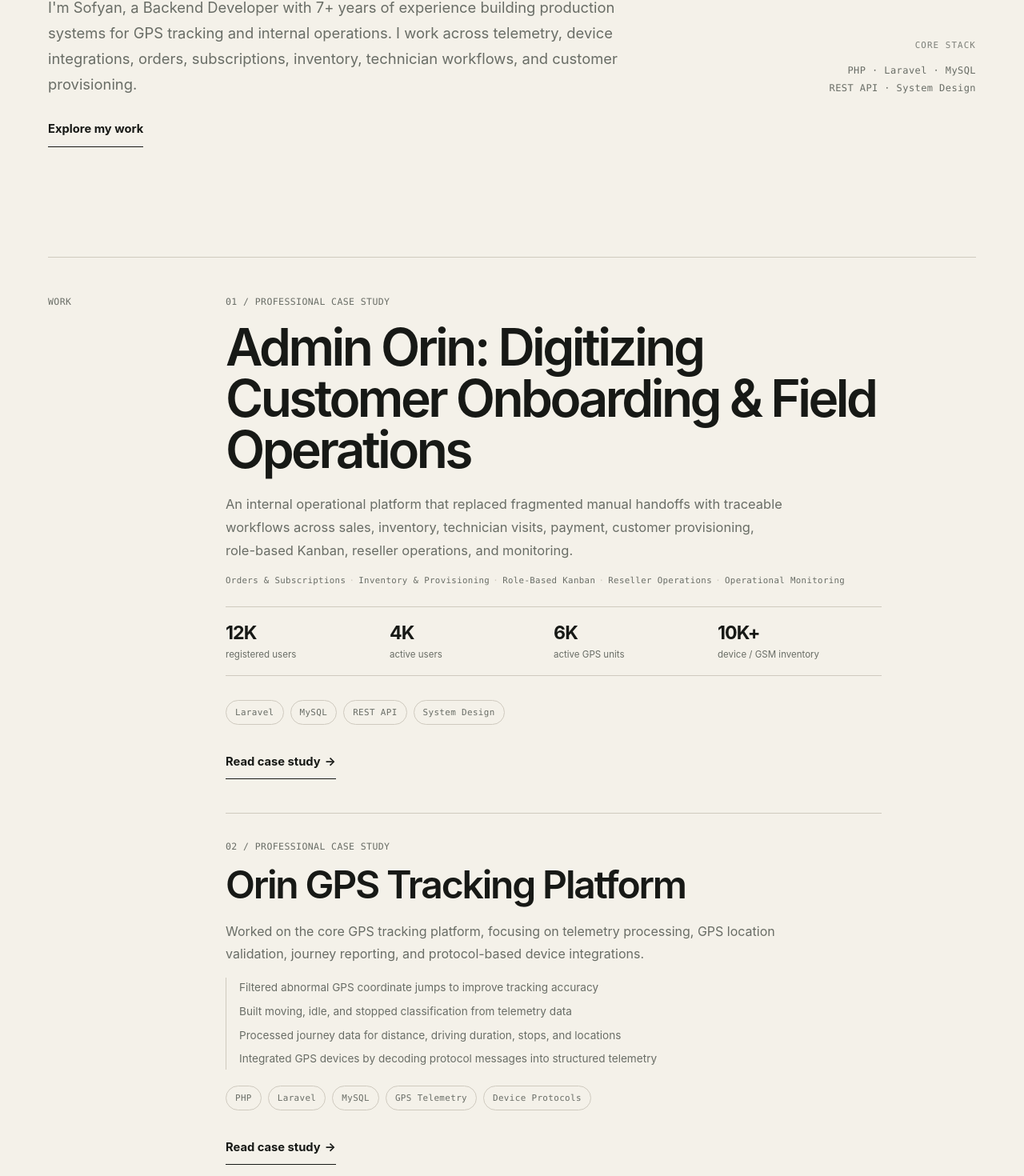
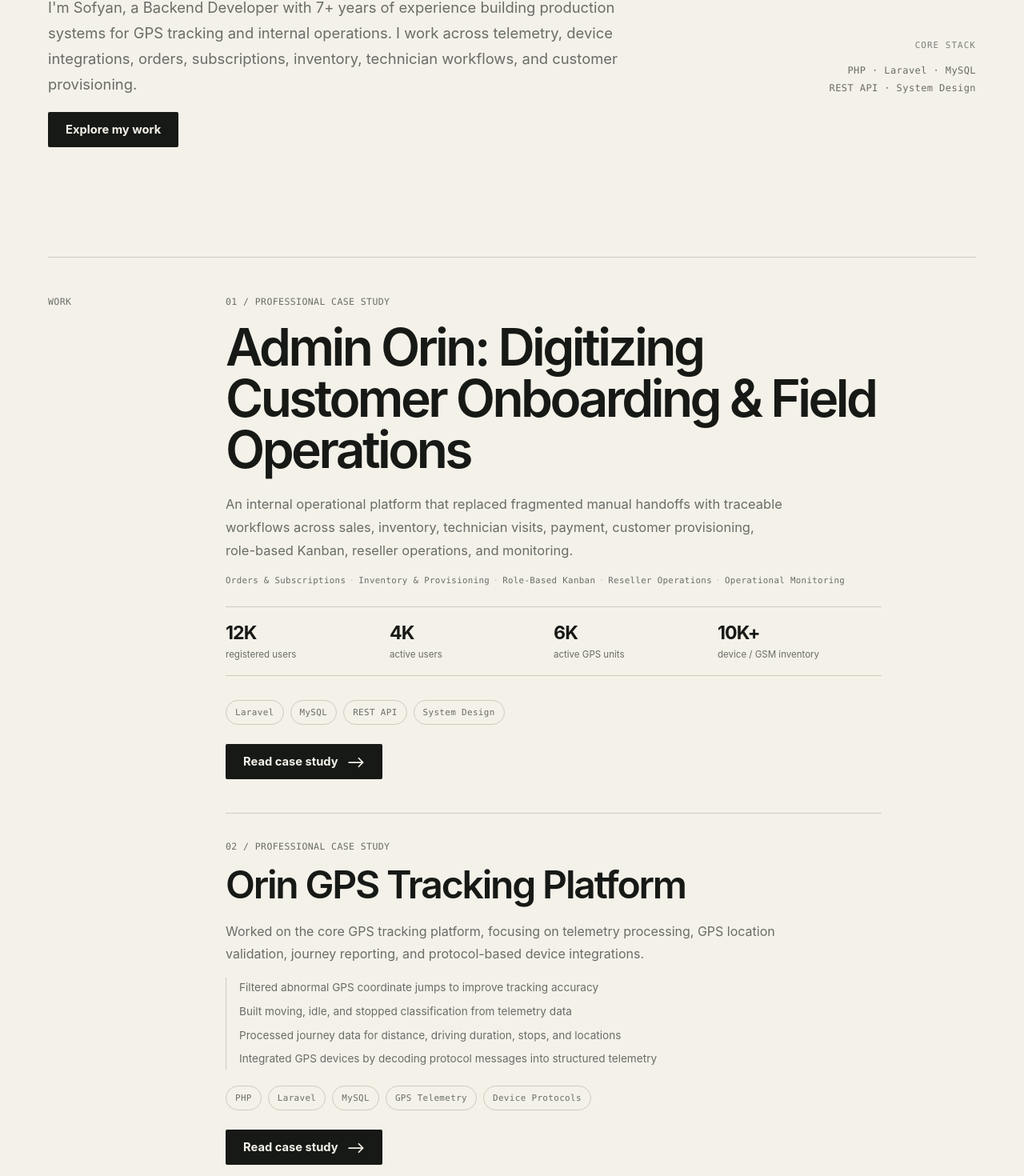
Before and after one commit to sfyn-project/sofyan-portfolio, a React (Vite) app: page / in a window 1280 px wide. Shown: the part 432-1902 px from the top of the page at 80% size. Built offline with nearby package versions, Linux system fonts and the light colour scheme.

Commit message:
modified arrow icon

```diff
--- a/index.html
+++ b/index.html
@@ -4,6 +4,45 @@
     <meta charset="UTF-8" />
     <meta name="viewport" content="width=device-width, initial-scale=1.0, viewport-fit=cover" />
     <meta name="description" content="Sofyan Syahri Huzaini — Backend Developer with 7+ years of experience building production systems with PHP, Laravel, MySQL, REST APIs, GPS telemetry, and operational workflows." />
+
+    <meta property="og:type" content="website" />
+    <meta property="og:url" content="https://sofyanhuzaini.vercel.app/" />
+
+    <meta
+      property="og:title"
+      content="Sofyan Syahri Huzaini — Backend Developer"
+    />
+
+    <meta
+      property="og:description"
+      content="Portfolio showcasing my backend engineering experience, including Admin Orin, GPS telemetry and device integrations, and selected personal projects."
+    />
+
+    <meta
+      property="og:image"
+      content="https://sofyanhuzaini.vercel.app/og-image.png"
+    />
+
+    <meta property="og:image:width" content="1200" />
+    <meta property="og:image:height" content="630" />
+
+    <meta name="twitter:card" content="summary_large_image" />
+
+    <meta
+      name="twitter:title"
+      content="Sofyan Syahri Huzaini — Backend Developer"
+    />
+
+    <meta
+      name="twitter:description"
+      content="Portfolio showcasing my backend engineering experience, including Admin Orin, GPS telemetry and device integrations, and selected personal projects."
+    />
+
+    <meta
+      name="twitter:image"
+      content="https://sofyanhuzaini.vercel.app/og-image.png"
+    />
+
     <meta name="theme-color" content="#f4f1e9" />
     <link rel="icon" type="image/png" href="/favicon.png" />
     <title>Sofyan Syahri Huzaini — Backend Developer</title>
--- /dev/null
+++ b/src/components/ArrowIcon.jsx
@@ -0,0 +1,7 @@
+export default function ArrowIcon() {
+  return (
+    <svg width="21" height="14" viewBox="0 0 18 12" fill="none" aria-hidden="true" focusable="false">
+      <path d="M1 6h15M11.5 1.5L16 6l-4.5 4.5" stroke="currentColor" strokeWidth="1.5" strokeLinecap="round" strokeLinejoin="round" />
+    </svg>
+  )
+}
--- a/src/components/Navbar.jsx
+++ b/src/components/Navbar.jsx
@@ -1,5 +1,5 @@
 import { useEffect, useState } from 'react'
-import { Link, useLocation } from 'react-router-dom'
+import { Link, useLocation, useNavigate } from 'react-router-dom'
 import { site } from '../data/site'
 import ThemeToggle from './ThemeToggle'
 
@@ -49,6 +49,7 @@ function SectionLink({ hash, onHome, ...rest }) {
 
 export default function Navbar() {
   const location = useLocation()
+  const navigate = useNavigate()
   const onHome = location.pathname === '/'
   const [scrolled, setScrolled] = useState(false)
   const [activeSection, setActiveSection] = useState('')
@@ -101,11 +102,13 @@ export default function Navbar() {
             className="brand"
             to="/"
             onClick={(event) => {
-              // Already on home: the router would be a no-op, so scroll to the
-              // hero manually. From another page, let the Link navigate and
-              // ScrollToTop handles the rest.
+              // Already on home: the Link would be a no-op, so navigate with
+              // replace to strip any hash (e.g. #contact) for a clean "/"
+              // URL and jump to the hero manually. From another page, let the
+              // Link navigate and ScrollToTop handles the rest.
               if (onHome) {
                 event.preventDefault()
+                navigate('/', { replace: true })
                 window.scrollTo({ top: 0, behavior: 'instant' })
                 setActiveSection('')
               }
--- a/src/pages/Home.jsx
+++ b/src/pages/Home.jsx
@@ -3,6 +3,7 @@ import Navbar from '../components/Navbar'
 import Footer from '../components/Footer'
 import SectionLabel from '../components/SectionLabel'
 import TechTags from '../components/TechTags'
+import ArrowIcon from '../components/ArrowIcon'
 import useReveal from '../hooks/useReveal'
 import { projects, site } from '../data/site'
 
@@ -29,7 +30,7 @@ export default function Home() {
                 PHP · Laravel · MySQL<br />REST API · System Design
               </div>
             </div>
-            <a className="text-link hero-link hero-enter hero-enter-4" href="#work">Explore my work</a>
+            <a className="btn hero-link hero-enter hero-enter-4" href="#work">Explore my work</a>
           </div>
         </section>
 
@@ -54,7 +55,7 @@ export default function Home() {
                 <div><strong>10K+</strong><span>device / GSM inventory</span></div>
               </div>
               <TechTags items={featured.tech} />
-              <Link className="text-link project-link" to={featured.href}>Read case study <span aria-hidden="true">→</span></Link>
+              <Link className="btn" to={featured.href}>Read case study <ArrowIcon /></Link>
             </article>
 
             {professional.map((project) => (
@@ -69,7 +70,7 @@ export default function Home() {
                 )}
                 <TechTags items={project.tech} />
                 {project.href && (
-                  <Link className="text-link project-link" to={project.href}>Read case study <span aria-hidden="true">→</span></Link>
+                  <Link className="btn" to={project.href}>Read case study <ArrowIcon /></Link>
                 )}
               </article>
             ))}
--- a/src/styles.css
+++ b/src/styles.css
@@ -52,11 +52,11 @@ button, a { -webkit-tap-highlight-color: transparent; }
 /* Anchor targets must land below the sticky navbar, not underneath it. */
 .work-section, .experience, .about, .footer { scroll-margin-top: 84px; }
 .section-label { font-size: .72rem; color: var(--muted); }
-.text-link { display: inline-flex; align-items: center; min-height: 44px; border-bottom: 1px solid var(--ink); font-size: .92rem; font-weight: 650; }
-.text-link { transition: color .18s ease, border-color .18s ease; }
-.text-link:hover { color: var(--accent); border-color: var(--accent); }
-.project-link span { display: inline-block; margin-left: 5px; transition: transform .2s ease; }
-.project-link:hover span { transform: translateX(5px); }
+.btn { display: inline-flex; align-items: center; min-height: 44px; padding: 0 22px; border-radius: 2px; background: var(--ink); color: var(--bg); font-size: .92rem; font-weight: 650; transition: background-color .18s ease; }
+.btn:hover { background: var(--accent); }
+.btn:focus-visible { outline: 2px solid var(--accent); outline-offset: 2px; }
+.btn svg { display: block; flex: none; margin-left: 12px; position: relative; top: 1px; transition: transform .2s ease; }
+.btn:hover svg { transform: translateX(5px); }
 
 /* backdrop-filter declarations live in separate @supports blocks: minifying both into one block drops one of the pair (breaks blur in Firefox in production). */
 .navbar-shell { position: sticky; top: 0; z-index: 30; border-bottom: 1px solid transparent; transition: background-color .28s ease, border-color .28s ease; }
```
Also changed, not shown: public/og-image.png (added).
